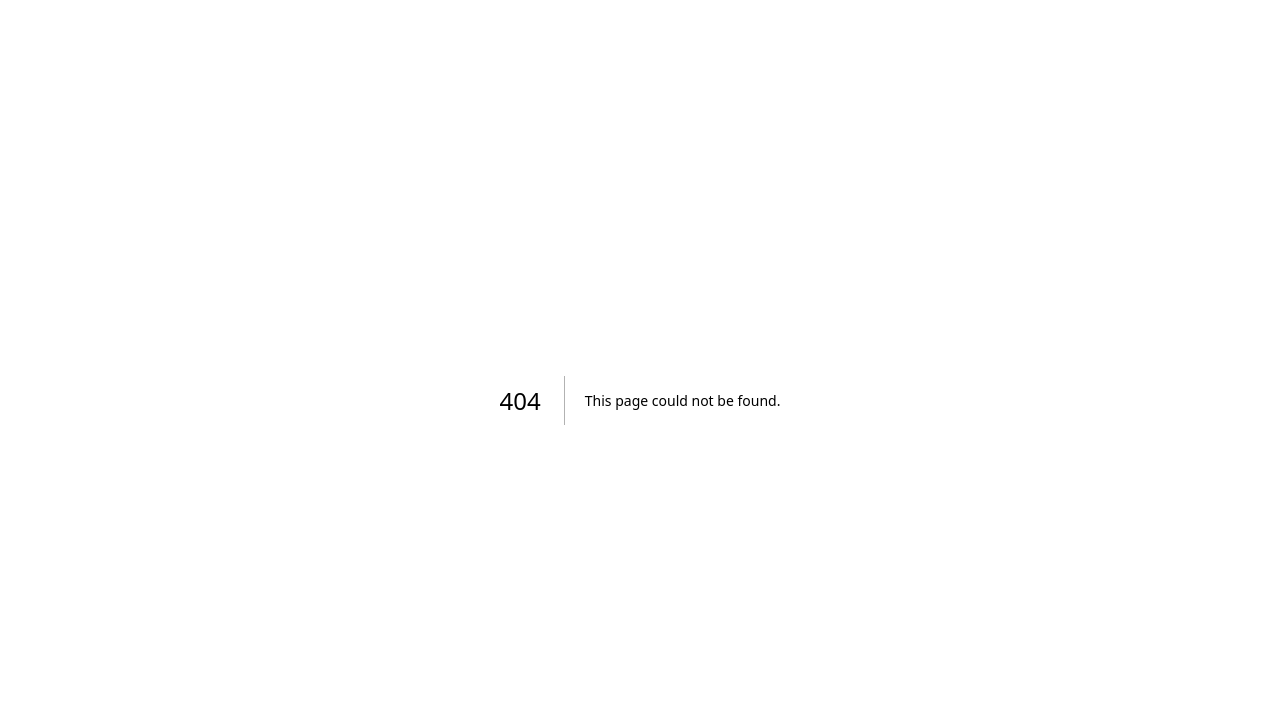
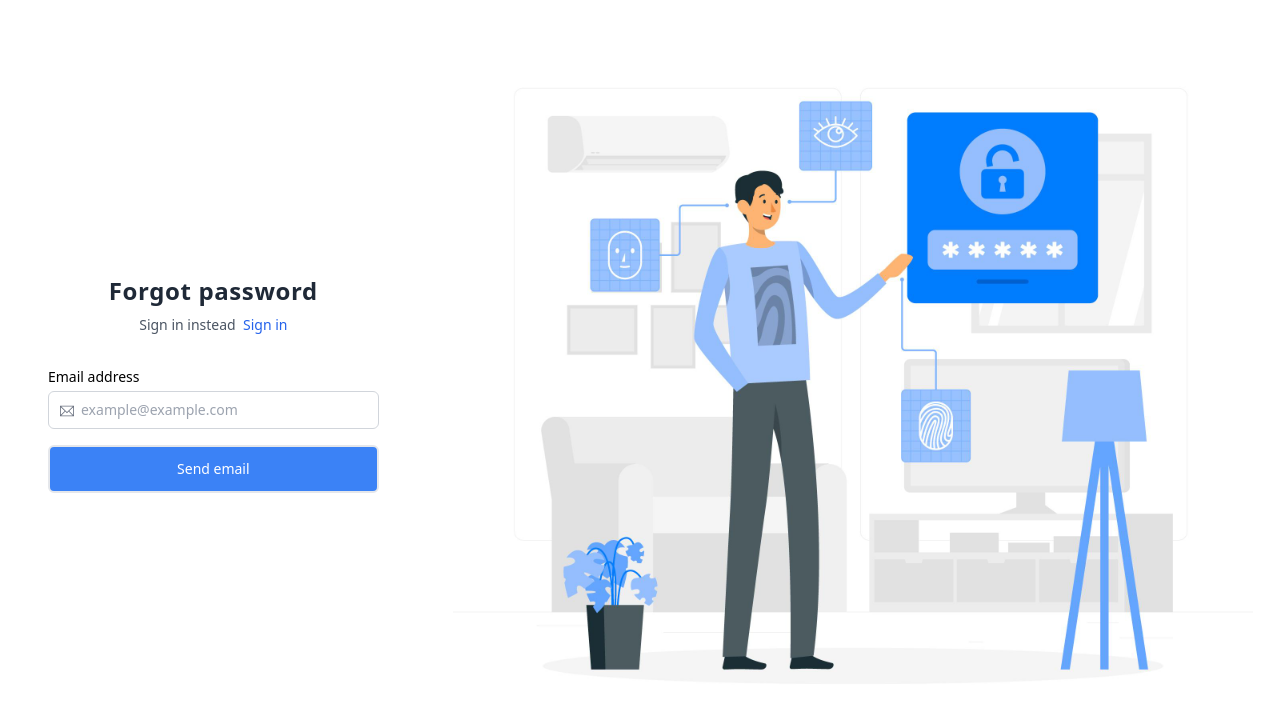
Before and after one commit to psyhedeliq/nextjs-authentication, a Next.js app: page /forgot in a window 1280 px wide. Before the commit this address had no page. Shown: the top 710 px of the page. Built offline with nearby package versions, Linux system fonts and the light colour scheme.

Commit message:
feat: Create forgot password page with form component

```diff
--- /dev/null
+++ b/src/pages/forgot.tsx
@@ -0,0 +1,18 @@
+import Background from '@/components/backgrounds/Background';
+import ForgotForm from '@/components/forms/Forgot';
+
+export default function auth() {
+    return (
+        <div className="w-full flex items-center justify-center">
+            <div className="w-full h-100 flex items-center justify-center">
+                {/* --Form-- */}
+                <div className="w-full sm:w-5/6 md:w-2/3 lg:w-1/2 xl:w-1/3 2xl:w-1/3 h-full bg-white flex flex-col items-center justify-center">
+                    <ForgotForm />
+                </div>
+
+                {/* --Background-- */}
+                <Background image="/reset.jpg" />
+            </div>
+        </div>
+    );
+}
```
